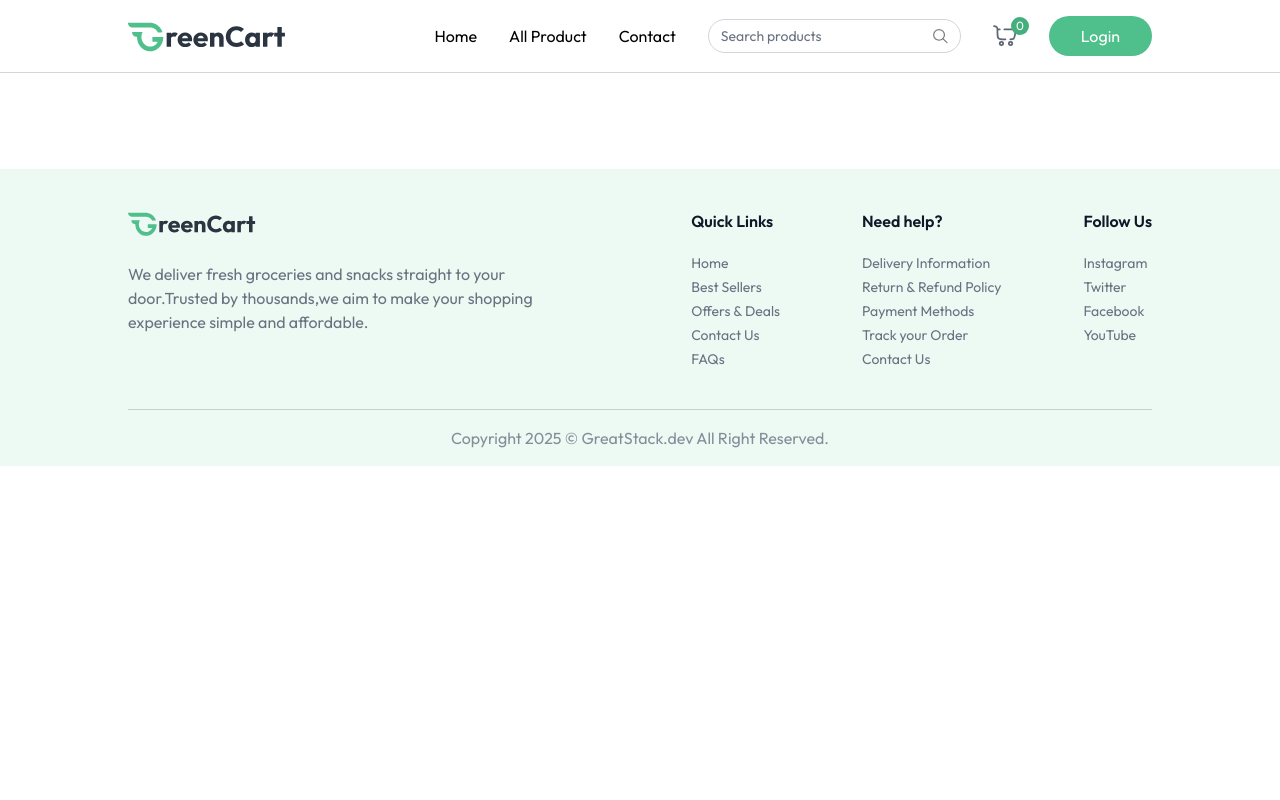
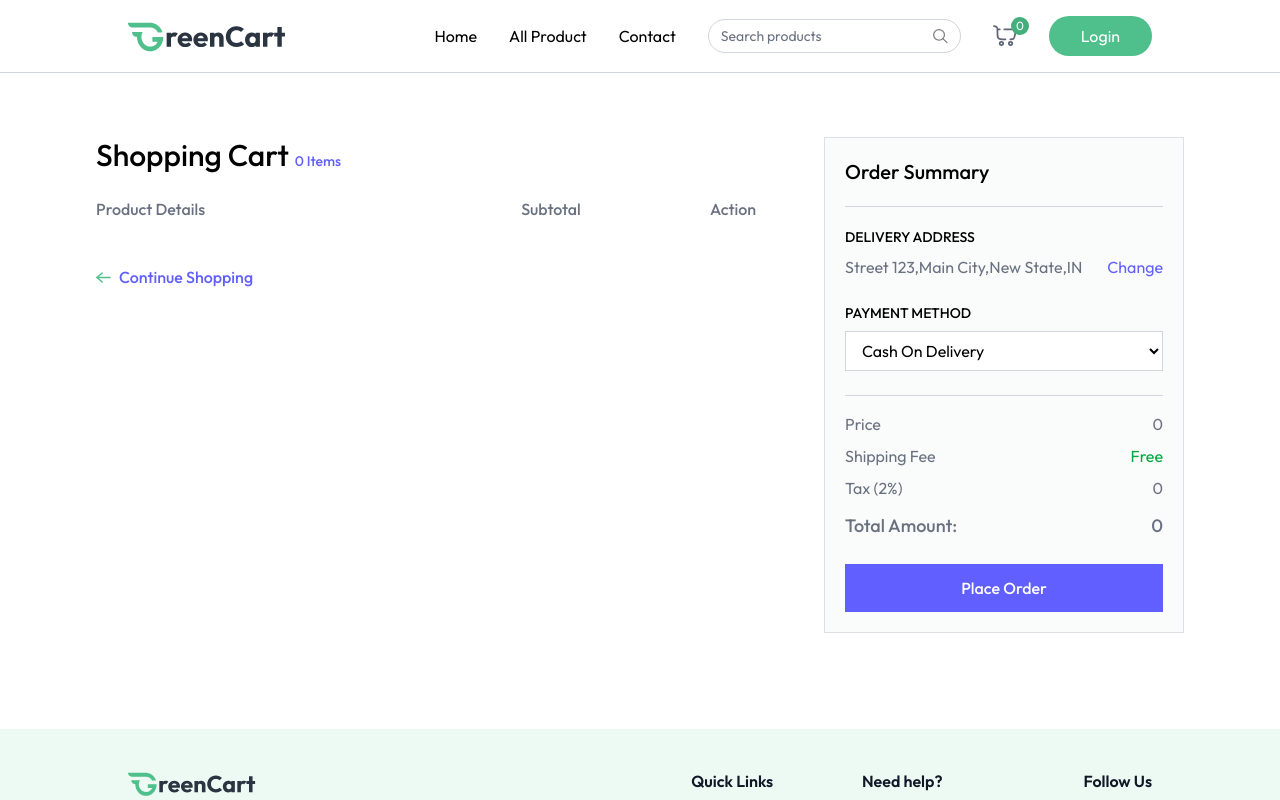
Before and after one commit to x0ankit/dailybasket_MERN_Project, a React (Vite) app in the folder frontend/: page /cart in a window 1280 px wide. Shown: the top 800 px of the page. Built offline with nearby package versions, Linux system fonts and the light colour scheme.

Commit message:
cart page

```diff
--- a/frontend/src/App.jsx
+++ b/frontend/src/App.jsx
@@ -9,6 +9,7 @@
 import Login from "./components/Login";
 import ProductCategory from "./pages/productCategory";
 import ProductDetails from "./pages/ProductDetails";
+import Cart from "./pages/Cart";
 
 
 const App = () => {
@@ -28,6 +29,7 @@
           <Route path="/products" element={<AllProducts/>}/>
           <Route path="/products/:category" element={<ProductCategory/>}/>
           <Route path="/products/:category/:id" element={<ProductDetails/>}/>
+          <Route path="/cart" element={<Cart/>}/>
 
         </Routes>
       </div>
--- /dev/null
+++ b/frontend/src/pages/Cart.jsx
@@ -0,0 +1,140 @@
+import { useEffect, useState } from "react";
+import { useAppContext } from "../context/AppContext";
+import { assets, dummyAddress } from "../assets/assets";
+
+const Cart = () => {
+    const {products,currency,cartItems,removeFromCart,getCartCount,updateCartItem,navigate,getCartAmount}=useAppContext()
+    const [cartArray,setCartArray]=useState([])
+    const [addresses,setAddresses]=useState(dummyAddress)
+    const [showAddress, setShowAddress] = useState(false)
+    const [selectedAddress,setSelectedAddress] = useState(dummyAddress[0])
+    const [paymentOption,setPaymentOption] = useState("COD")
+    const getCart = ()=>{
+        let tempArray=[]
+        for(const key in cartItems){
+            const product = products.find((item)=>item._id===key)
+            product.quantity=cartItems[key]
+            tempArray.push(product)
+        }
+        setCartArray(tempArray)
+    }
+
+    const placeOrder = async()=>{
+
+    }
+
+    useEffect(()=>{
+        if(products.length>0 && cartItems){
+            getCart()
+        }
+    },[products,cartItems])
+
+    return products.length>0 && cartItems?(
+        <div className="flex flex-col md:flex-row mt-16">
+            <div className='flex-1 max-w-4xl'>
+                <h1 className="text-3xl font-medium mb-6">
+                    Shopping Cart <span className="text-sm text-indigo-500">{getCartCount()} Items</span>
+                </h1>
+
+                <div className="grid grid-cols-[2fr_1fr_1fr] text-gray-500 text-base font-medium pb-3">
+                    <p className="text-left">Product Details</p>
+                    <p className="text-center">Subtotal</p>
+                    <p className="text-center">Action</p>
+                </div>
+
+                {cartArray.map((product, index) => (
+                    <div key={index} className="grid grid-cols-[2fr_1fr_1fr] text-gray-500 items-center text-sm md:text-base font-medium pt-3">
+                        <div className="flex items-center md:gap-6 gap-3">
+                            <div onClick={()=>{
+                                navigate(`/products/${product.category.toLowerCase()}/${product._id}`);scrollTo(0,0)
+                            }} className="cursor-pointer w-24 h-24 flex items-center justify-center border border-gray-300 rounded">
+                                <img className="max-w-full h-full object-cover" src={product.image[0]} alt={product.name} />
+                            </div>
+                            <div>
+                                <p className="hidden md:block font-semibold">{product.name}</p>
+                                <div className="font-normal text-gray-500/70">
+                                    <p>Weight: <span>{product.weight || "N/A"}</span></p>
+                                    <div className='flex items-center'>
+                                        <p>Qty:</p>
+                                        <select className='outline-none'>
+                                            {Array(cartItems[product._id]>9 ? cartItems[product._id]:9).fill('').map((_, index) => (
+                                                <option key={index} value={index + 1}>{index + 1}</option>
+                                            ))}
+                                        </select>
+                                    </div>
+                                </div>
+                            </div>
+                        </div>
+                        <p className="text-center">{currency}{product.offerPrice * product.quantity}</p>
+                        <button onClick={()=>removeFromCart()} className="cursor-pointer mx-auto">
+                            <img src={assets.refresh_icon} alt="remove" className="inline-block w-6 h-6"/>
+                        </button>
+                    </div>)
+                )}
+
+                <button onClick={()=>{navigate("/products");scrollTo(0,0)}} className="group cursor-pointer flex items-center mt-8 gap-2 text-indigo-500 font-medium">
+                    <img className="group-hover:-translate-x-1 transition" src={assets.arrow_right_icon_colored} alt="arrow" />
+                    Continue Shopping
+                </button>
+
+            </div>
+
+            <div className="max-w-[360px] w-full bg-gray-100/40 p-5 max-md:mt-16 border border-gray-300/70">
+                <h2 className="text-xl md:text-xl font-medium">Order Summary</h2>
+                <hr className="border-gray-300 my-5" />
+
+                <div className="mb-6">
+                    <p className="text-sm font-medium uppercase">Delivery Address</p>
+                    <div className="relative flex justify-between items-start mt-2">
+                        <p className="text-gray-500">{selectedAddress?`${selectedAddress.street},${selectedAddress.city},${selectedAddress.state},${selectedAddress.country}`:"No address found"}</p>
+                        <button onClick={() => setShowAddress(!showAddress)} className="text-indigo-500 hover:underline cursor-pointer">
+                            Change
+                        </button>
+                        {showAddress && (
+                            <div className="absolute top-12 py-1 bg-white border border-gray-300 text-sm w-full">
+                                {addresses.map((address,index)=>(
+                                    <p onClick={() => {setSelectedAddress(address); setShowAddress(false)}} className="text-gray-500 p-2 hover:bg-gray-100">
+                                    {address.street},{address.city},{address.state},{address.country}
+                                </p>
+                            ))}
+                                <p onClick={() => navigate("/add-address")} className="text-indigo-500 text-center cursor-pointer p-2 hover:bg-indigo-500/10">
+                                    Add address
+                                </p>
+                            </div>
+                        )}
+                    </div>
+
+                    <p className="text-sm font-medium uppercase mt-6">Payment Method</p>
+
+                    <select onChange={e=> setPaymentOption(e.target.value)} className="w-full border border-gray-300 bg-white px-3 py-2 mt-2 outline-none">
+                        <option value="COD">Cash On Delivery</option>
+                        <option value="Online">Online Payment</option>
+                    </select>
+                </div>
+
+                <hr className="border-gray-300" />
+
+                <div className="text-gray-500 mt-4 space-y-2">
+                    <p className="flex justify-between">
+                        <span>Price</span><span>{currency}{getCartAmount()}</span>
+                    </p>
+                    <p className="flex justify-between">
+                        <span>Shipping Fee</span><span className="text-green-600">Free</span>
+                    </p>
+                    <p className="flex justify-between">
+                        <span>Tax (2%)</span><span>{currency}{getCartAmount()*2/100}</span>
+                    </p>
+                    <p className="flex justify-between text-lg font-medium mt-3">
+                        <span>Total Amount:</span><span>{currency}{getCartAmount() + getCartAmount()*2/100}</span>
+                    </p>
+                </div>
+
+                <button onClick={placeOrder} className="w-full py-3 mt-6 cursor-pointer bg-indigo-500 text-white font-medium hover:bg-indigo-600 transition">
+                    {paymentOption === "COD" ? "Place Order" :"Proceed to Checkout"}
+                </button>
+            </div>
+        </div>
+    ) : null
+}
+
+export default Cart;
```
